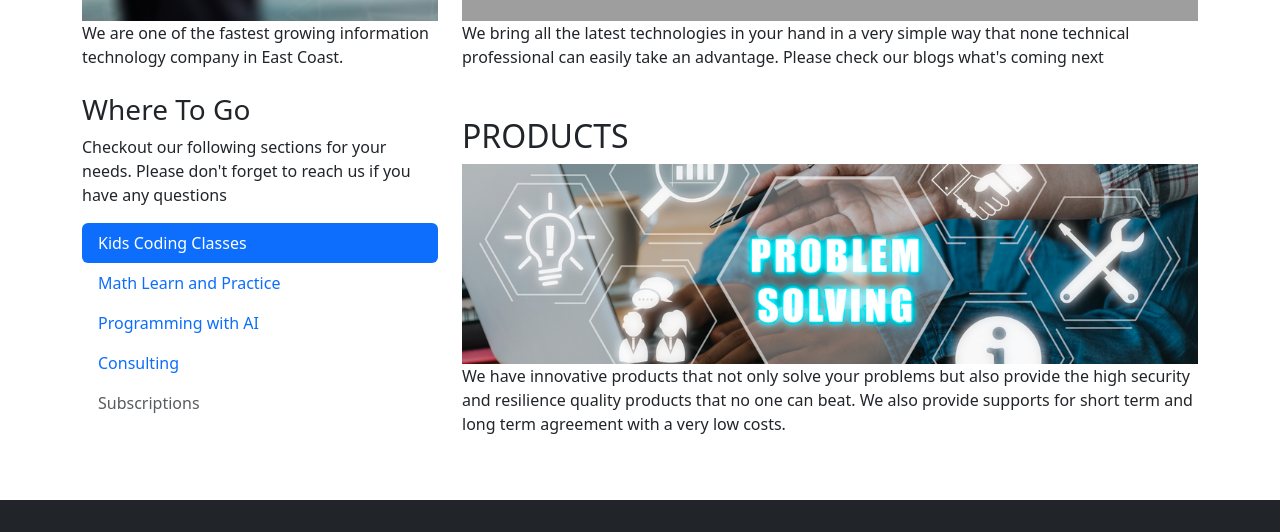
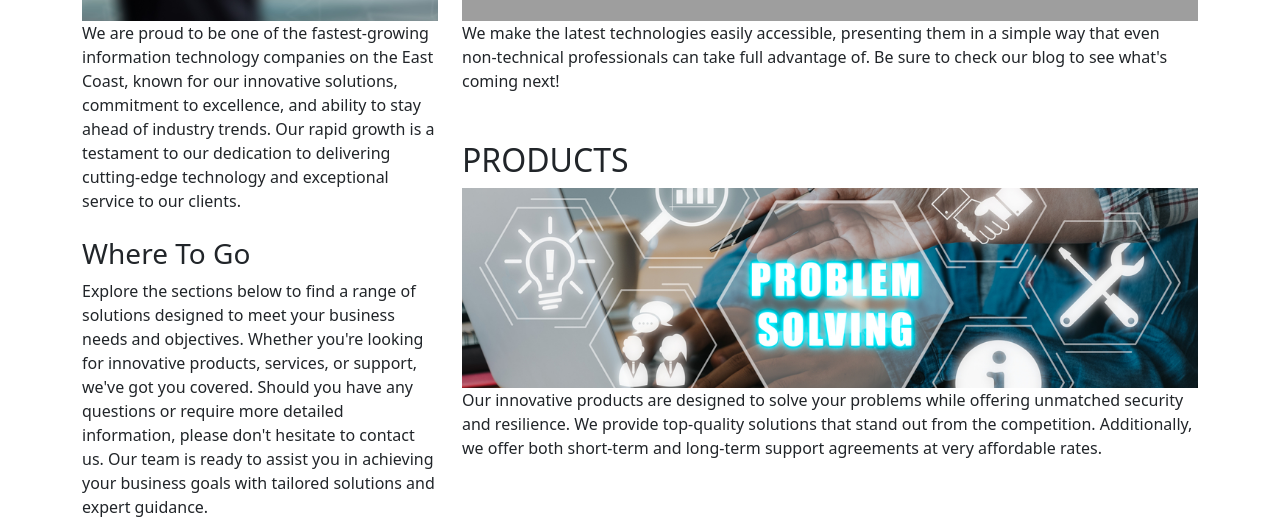
Before and after one commit to jts21/jupiter, a plain HTML site: page index.html in a window 1280 px wide. Shown: the part 611-1143 px from the top of the page. Drawn offline with nearby package versions, Linux system fonts and the light colour scheme; grey boxes are pictures that could not be loaded.

Commit message:
add more details contents

```diff
--- a/index.html
+++ b/index.html
@@ -79,13 +79,16 @@
           <h2>About Us</h2>
           <div class="about-img" alt="About Us Image"></div>
           <p>
-            We are one of the fastest growing information technology company
-            in East Coast.
+            We are proud to be one of the fastest-growing information technology companies on the East Coast, known for our
+            innovative solutions, commitment to excellence, and ability to stay ahead of industry trends. Our rapid growth is a
+            testament to our dedication to delivering cutting-edge technology and exceptional service to our clients.
           </p>
           <h3 class="mt-4">Where To Go</h3>
           <p>
-            Checkout our following sections for your needs. Please don't
-            forget to reach us if you have any questions
+            Explore the sections below to find a range of solutions designed to meet your business needs and objectives. Whether
+            you're looking for innovative products, services, or support, we've got you covered. Should you have any questions or
+            require more detailed information, please don't hesitate to contact us. Our team is ready to assist you in achieving
+            your business goals with tailored solutions and expert guidance.
           </p>
           <ul class="nav nav-pills flex-column">
             <li class="nav-item">
@@ -110,18 +113,16 @@
           <h2>WHAT'S NEW</h2>
           <div class="what-new-img img-fluid" alt="What's New Image"></div>
           <p>
-            We bring all the latest technologies in your hand in a very simple
-            way that none technical professional can easily take an advantage.
-            Please check our blogs what's coming next
+            We make the latest technologies easily accessible, presenting them in a simple way that even non-technical professionals
+            can take full advantage of. Be sure to check our blog to see what's coming next!
           </p>
 
           <h2 class="mt-5">PRODUCTS</h2>
           <div class="product-img img-fluid" alt="Products Image"></div>
           <p>
-            We have innovative products that not only solve your problems but
-            also provide the high security and resilience quality products
-            that no one can beat. We also provide supports for short term and
-            long term agreement with a very low costs.
+            Our innovative products are designed to solve your problems while offering unmatched security and resilience. We provide
+            top-quality solutions that stand out from the competition. Additionally, we offer both short-term and long-term support
+            agreements at very affordable rates.
           </p>
         </div>
       </div>
```
